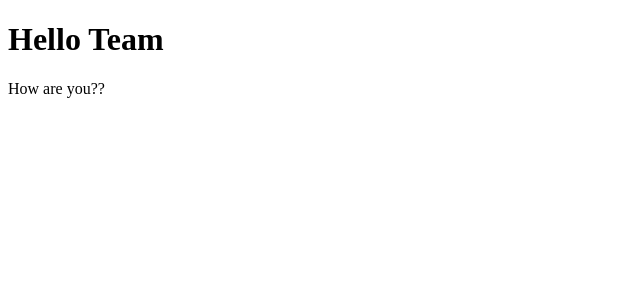
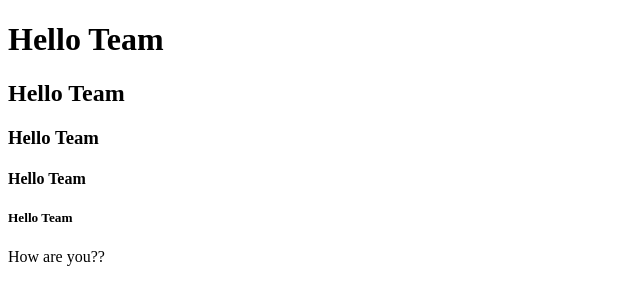
Before and after one commit to rohitrawatcse/practice_html_css, a plain HTML site: page index.html in a window 1280 px wide. Shown: the whole page, without its empty margins (0-640 px from the left). Drawn offline with Linux system fonts and the light colour scheme.

Commit message:
Added Tooltip

```diff
--- a/index.html
+++ b/index.html
@@ -8,6 +8,10 @@
 </head>
 <body>
     <h1>Hello Team</h1>
-    <p>How are you??</p>
+    <h2>Hello Team</h1>
+    <h3>Hello Team</h1>
+    <h4>Hello Team</h1>
+    <h5>Hello Team</h1>
+    <p title="how you are feeling?? well on not">How are you??</p>
 </body>
 </html>
```
